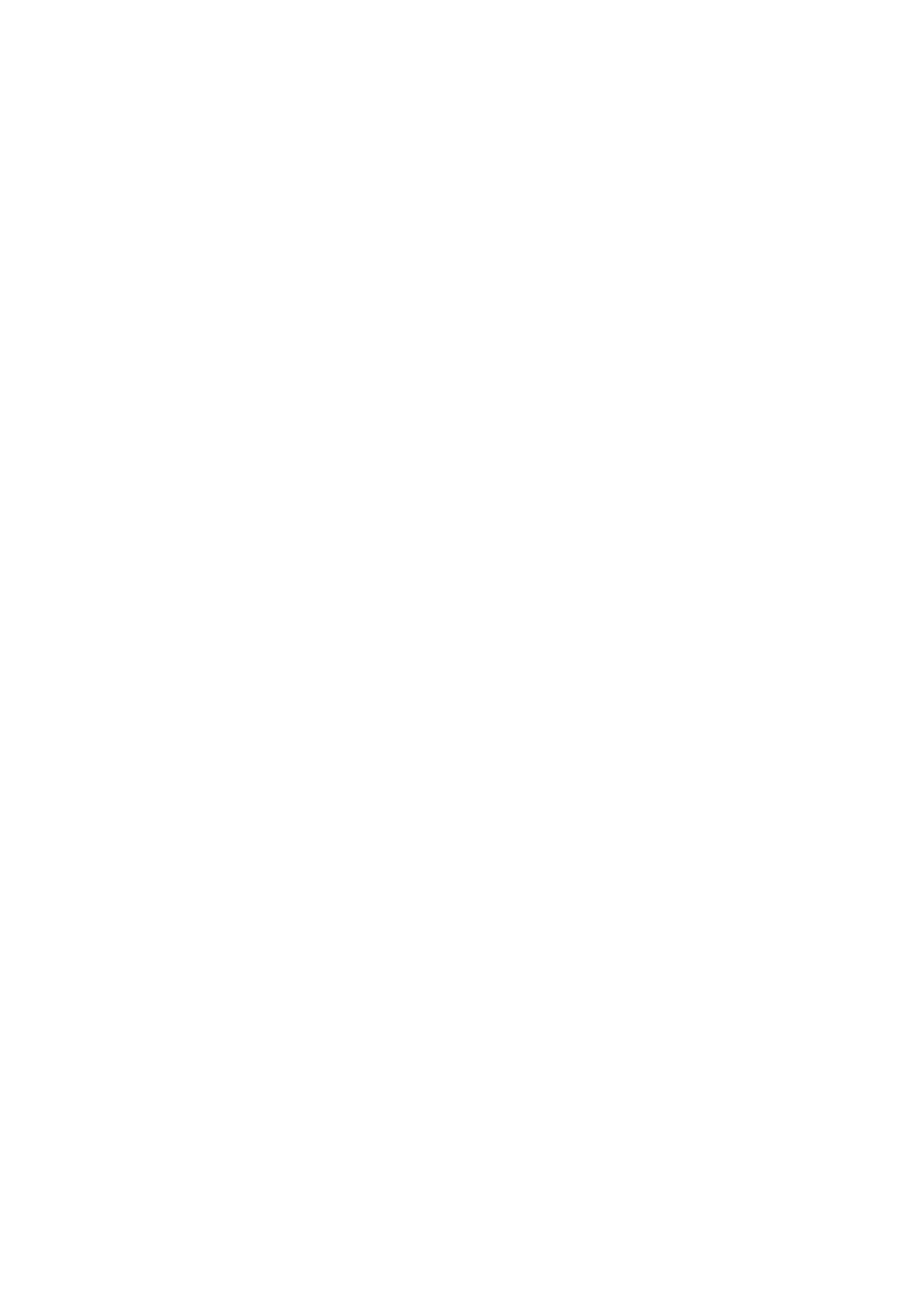
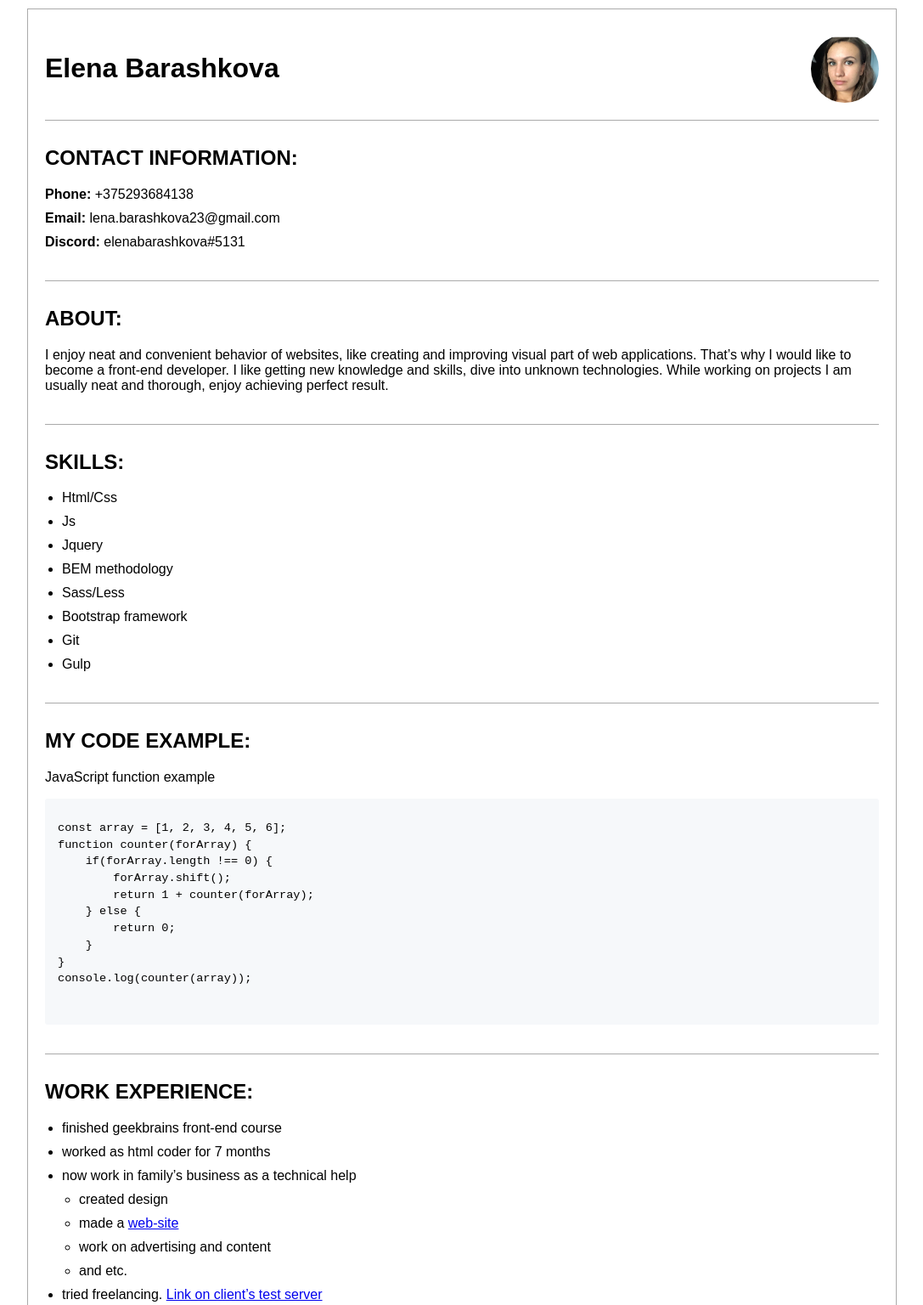
Before and after one commit to elenabarashkova/rsschool-cv, a plain HTML site: page index.html in a window 1280 px wide. Shown: the top 1536 px of the page at 85% size, without its empty margins (96-1183 px from the left). Before the commit the page ends 800 px from the top, so only its background shows below. Drawn offline with Linux system fonts and the light colour scheme.

Commit message:
feat: add cv layout and styles

```diff
--- a/index.html
+++ b/index.html
@@ -1,11 +1,96 @@
-<!DOCTYPE html>
+<!doctype html>
 <html lang="en">
 <head>
-    <meta charset="UTF-8">
-    <meta name="viewport" content="width=device-width, initial-scale=1.0">
-    <title>CV</title>
+	<meta charset="UTF-8">
+	<meta name="viewport" content="width=device-width, initial-scale=1.0">
+	<meta http-equiv="x-ua-compatible" content="ie=edge">
+	<link rel="stylesheet" href="style.css">
+	<title>CV</title>
 </head>
 <body>
-
+	<header class="clearfix">
+		<div class="name">
+			<h1>Elena Barashkova</h1>
+		</div>
+		<div class="photo">
+			<img src="images/cv-pic.jpg" alt="Photo for CV">
+		</div>
+	</header>
+	<section>
+		<h2>Contact information:</h2>
+		<ul class="contact-list">
+			<li><span class="bold">Phone: </span>+375293684138</li>
+			<li><span class="bold">Email: </span>lena.barashkova23@gmail.com</li>
+			<li><span class="bold">Discord: </span>elenabarashkova#5131</li>
+		</ul>
+	</section>
+	<section>
+		<h2>About:</h2>
+		<p>
+			I enjoy neat and convenient behavior of websites, like creating and improving
+			visual part of web applications. That’s why I would like to become a front-end
+			developer. I like getting new knowledge and skills, dive into unknown
+			technologies. While working on projects I am usually neat and thorough, enjoy
+			achieving perfect result.
+		</p>
+	</section>
+	<section>
+		<h2>Skills:</h2>
+		<ul>
+			<li>Html/Css</li>
+			<li>Js</li>
+			<li>Jquery</li>
+			<li>BEM methodology</li>
+			<li>Sass/Less</li>
+			<li>Bootstrap framework</li>
+			<li>Git</li>
+			<li>Gulp</li>
+		</ul>
+	</section>
+	<section>
+		<h2>My code example:</h2>
+		<p class="italian">JavaScript function example</p>
+		<pre>
+			<code>
+const array = [1, 2, 3, 4, 5, 6];
+function counter(forArray) {
+    if(forArray.length !== 0) {
+        forArray.shift();
+        return 1 + counter(forArray);
+    } else {
+        return 0;
+    }
+}
+console.log(counter(array));
+			</code>
+		</pre>
+	</section>
+	<section>
+		<h2>Work experience:</h2>
+		<ul>
+			<li>finished geekbrains front-end course</li>
+			<li>worked as html coder for 7 months</li>
+			<li>now work in family’s business as a technical help
+				<ul>
+					<li>created design</li>
+					<li>made a <a href="https://www.boomballoon.by/" target="_blank">web-site</a></li>
+					<li>work on advertising and content</li>
+					<li>and etc.</li>
+				</ul>
+			</li>
+			<li>tried freelancing. <a href="http://dev.tahdaf.com/index.html" target="_blank">Link on client’s test server</a></li>
+		</ul>
+	</section>
+	<section>
+		<h2>Education:</h2>
+		<ul>
+			<li>geekbrains front-end</li>
+			<li>codecademy (js course)</li>
+		</ul>
+	</section>
+	<section>
+		<h2>Language:</h2>
+		<p><span class="bold">English level:</span> B2 <span class="italian"></span>(upper intermediate)</p>
+	</section>
 </body>
 </html>
--- a/style.css
+++ b/style.css
@@ -0,0 +1,89 @@
+* {
+  -webkit-box-sizing: border-box;
+  -moz-box-sizing: border-box;
+       box-sizing: border-box;
+}
+
+.clearfix::after {
+  content: "";
+  display: table;
+  clear: both;
+}
+
+h2 {
+  text-transform: uppercase;
+}
+
+ul {
+  padding-left: 20px;
+}
+
+li {
+  margin-bottom: 10px;
+}
+
+li:last-child {
+  margin-bottom: 0;
+}
+
+li > ul {
+  padding-top: 10px;
+}
+
+body {
+  width: 80%;
+  margin: 10px auto;
+  padding: 20px;
+  font: normal 16px  Arial, Helvetica, sans-serif;
+  border: 1px solid #aaa;
+}
+
+header,
+section {
+  padding: 10px 0 20px;
+  border-bottom: 1px solid #aaa;
+}
+
+section:last-child {
+  border-bottom: none;
+}
+
+.name{
+  float: left;
+}
+
+.photo {
+  position: relative;
+  float: right;
+  width: 80px;
+  height: 80px;
+  border-radius: 50%;
+  overflow: hidden;
+}
+
+.photo > img {
+  position: absolute;
+  top: 70%;
+  left: 50%;
+  transform: translate(-50%, -50%);
+  width: 100%;
+  height: auto;
+}
+
+.contact-list {
+  padding-left: 0;
+  list-style: none;
+}
+
+.bold {
+  font-weight: 600;
+}
+
+pre {
+  padding: 5px 15px;
+  overflow: auto;
+  font-size: 85%;
+  line-height: 1.45;
+  background-color: #f6f8fa;
+  border-radius: 3px;
+}
```
Also changed, not shown: images/cv-pic.jpg (added), 1 other file.
